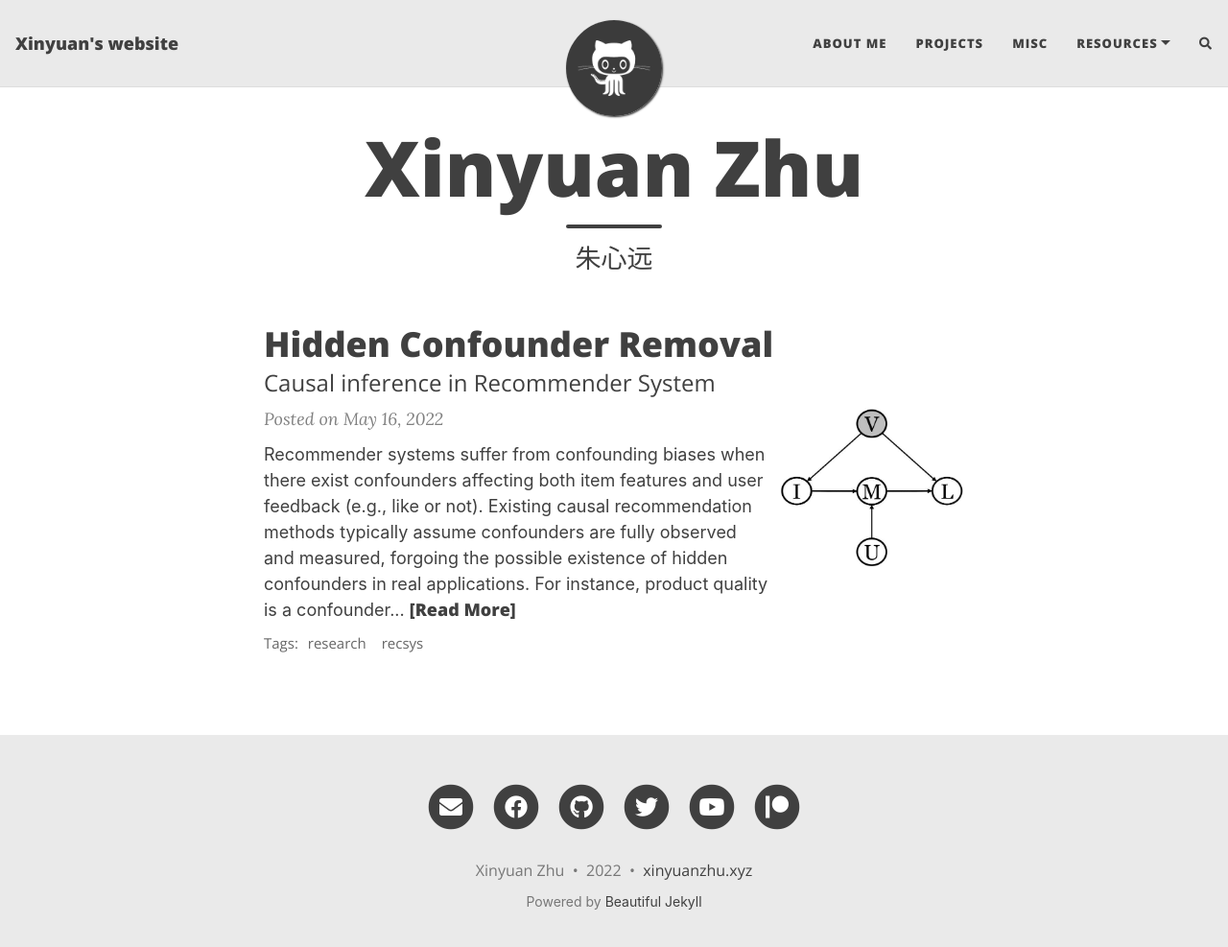
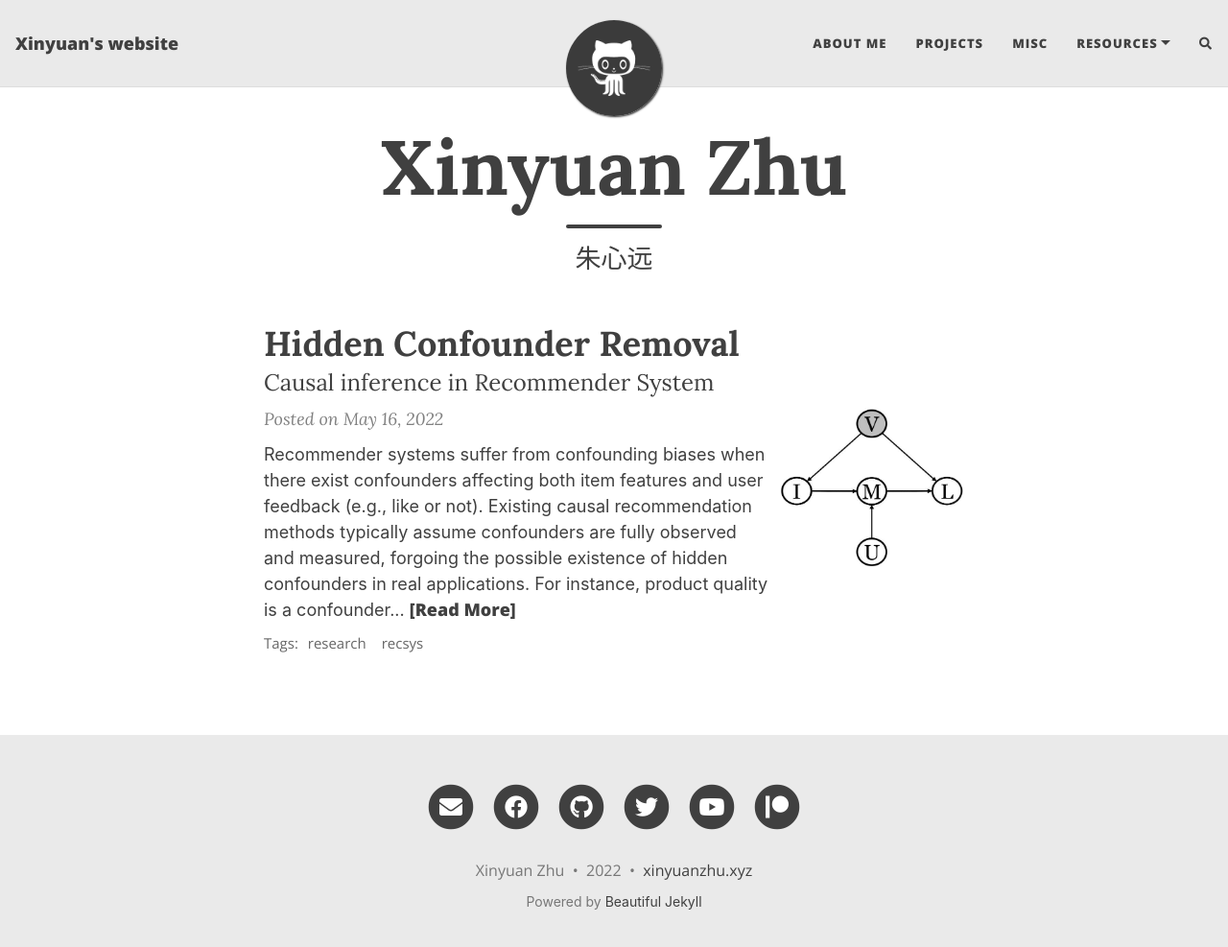
Before and after one commit to xinyuanzhu/xinyuanzhu.github.io, a Jekyll site: the page built from index.html, in a window 1280 px wide and 1000 px high. Shown: the top 987 px of the window at 96% size. Built offline with Jekyll 4.4.1, drawn with Linux system fonts in a browser that asks for light colours; nearby versions of some CDN libraries; the list of posts is cut into pages by our own code; comment, search, counter and statistics services are not loaded.

Commit message:
Update beautifuljekyll.css

```diff
--- a/assets/css/beautifuljekyll.css
+++ b/assets/css/beautifuljekyll.css
@@ -27,7 +27,7 @@
   margin: 1.875rem 0;
 }
 h1,h2,h3,h4,h5,h6 {
-  font-family: 'Open Sans', 'Helvetica Neue', Helvetica, Arial, sans-serif;
+  font-family: 'Lora', 'Helvetica Neue', Helvetica, Arial, sans-serif;
   font-weight: 800;
   line-height: 1.1;
 }
```
